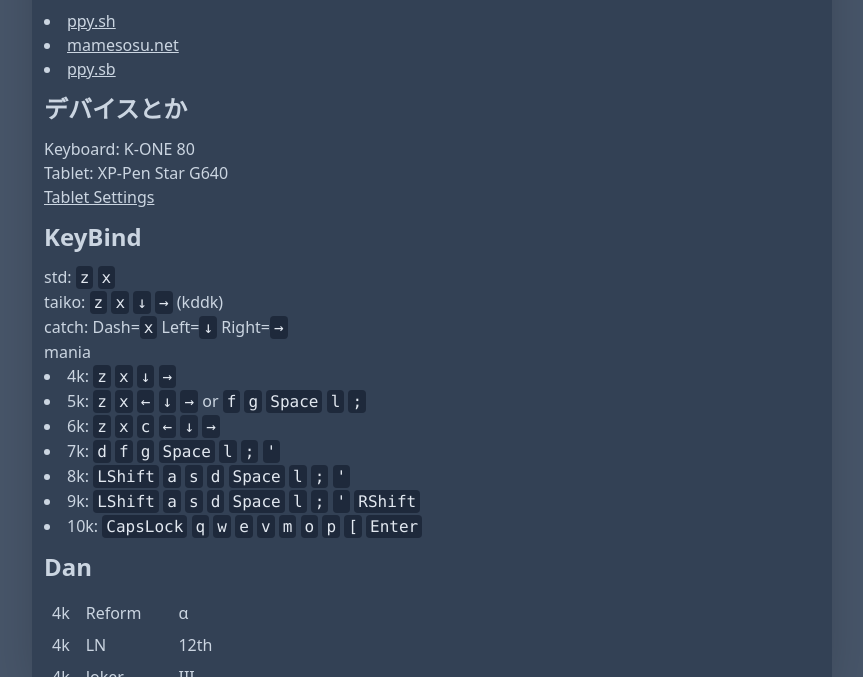
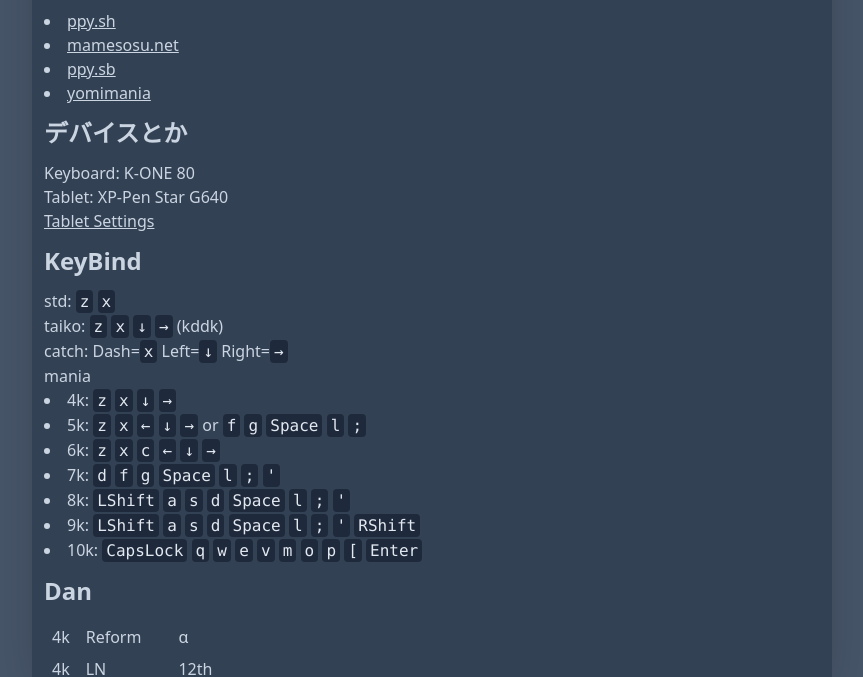
Before and after one commit to shaaaaaQ/shaaaaaq.github.io, an Astro site: page /notes/osu in a window 1280 px wide. Shown: the part 123-800 px from the top of the page, without its empty margins (208-1071 px from the left). Built offline with nearby package versions, Linux system fonts and the light colour scheme; Astro itself is replaced by a stand-in of ours.

Commit message:
Update osu.md

```diff
--- a/src/content/note/osu.md
+++ b/src/content/note/osu.md
@@ -5,6 +5,7 @@ title: osu!
 - [ppy.sh](https://osu.ppy.sh/users/16234052)
 - [mamesosu.net](https://web.mamesosu.net/profile/546)
 - [ppy.sb](https://osu.ppy.sb/u/6437)
+- [yomimania](https://yomimania.f5.si/u/65)
 
 ### デバイスとか
 Keyboard: K-ONE 80
```
